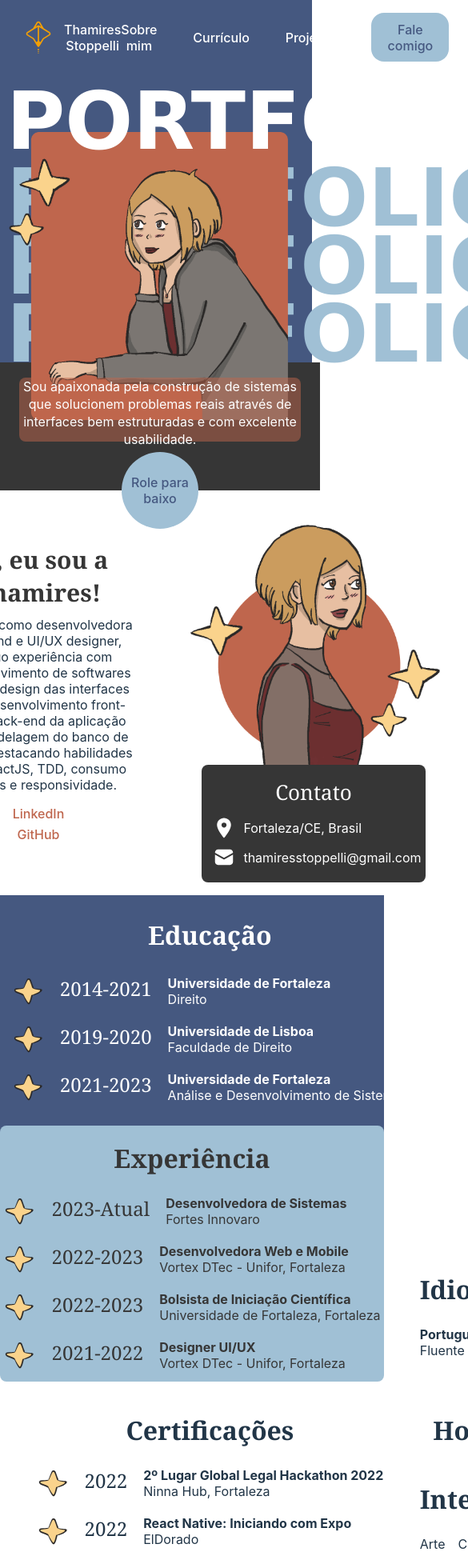
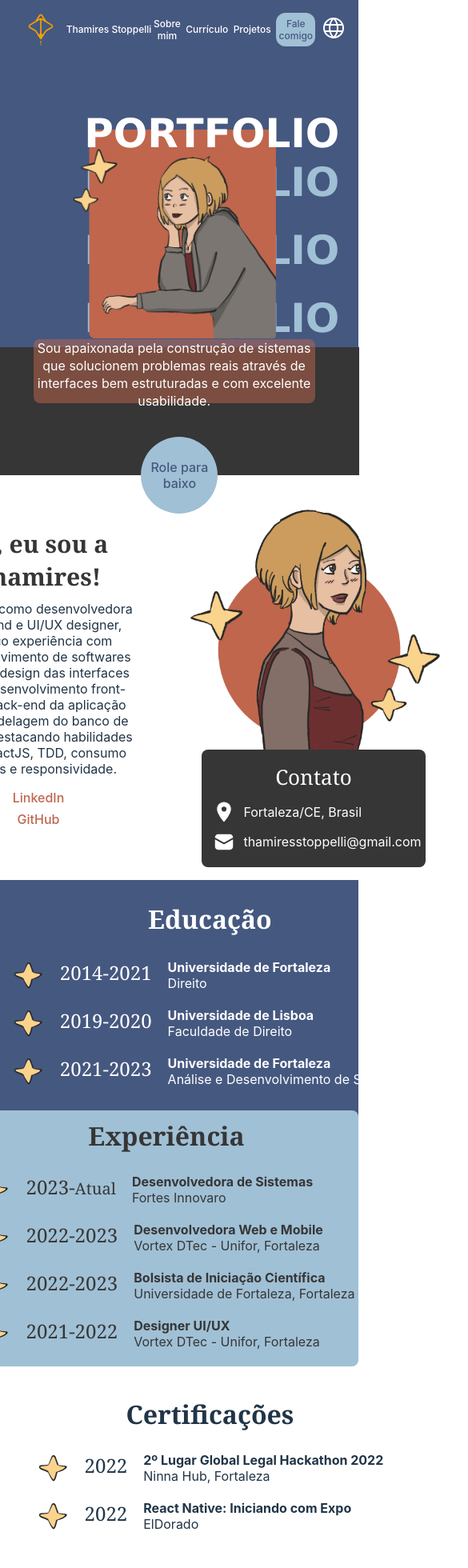
Before and after one commit to ThamiStoppelli/Portfolio, a React (Vite) app: page / in a window 390 px wide. Shown: the top 1960 px of the page at 80% size, 585 px wide, since content can reach past the window. Built offline with nearby package versions, Linux system fonts and the light colour scheme.

Commit message:
Started with responsiveness

```diff
--- a/src/components/Cover.css
+++ b/src/components/Cover.css
@@ -1,6 +1,8 @@
 .cover-container {
     background-color: #455880;
     display: grid;
+    width: 100vw;
+    min-width: 28rem;
     grid-template-columns: repeat(5, 1fr);
     grid-auto-rows: 4rem;
     grid-gap: 0.5rem;
@@ -121,3 +123,67 @@
     /* font-family:Georgia, 'Times New Roman', Times, serif; */
     font-family: Verdana, Geneva, Tahoma, sans-serif;
 }
+
+@media only screen and (max-width:1112px) {
+    .cover-container .image {
+        padding-right: 4rem;
+    }
+    .cover-container .quote {
+        padding-right: 4rem;
+    }
+}
+@media only screen and (max-width:1012px) {
+    .cover-container .image {
+        padding-right: 8rem;
+    }
+    .cover-container .quote {
+        padding-right: 8rem;
+    }
+}
+@media only screen and (max-width: 812px)  {
+    .cover-container .subtitle-portfolio h2 {
+        font-size: 90px;
+    }
+    .cover-container .title-portfolio h1 {
+        margin-top: 1rem;
+        font-size: 90px;
+    }
+}
+@media only screen and (max-width: 712px)  {
+    .cover-container .subtitle-portfolio h2 {
+        font-size: 80px;
+    }
+    .cover-container .title-portfolio h1 {
+        margin-top: 2rem;
+        font-size: 80px;
+    }
+}
+@media only screen and (max-width: 612px)  {
+    .cover-container .subtitle-portfolio h2 {
+        font-size: 70px;
+    }
+    .cover-container .title-portfolio h1 {
+        margin-top: 2rem;
+        font-size: 70px;
+    }
+}
+@media only screen and (max-width: 512px)  {
+    .cover-container .subtitle-portfolio h2 {
+        font-size: 50px;
+    }
+    .cover-container .image img {
+        width: 16em;
+    }
+    .cover-container .title-portfolio h1 {
+        font-size: 50px;
+        margin-top: 4rem;
+    }
+    .cover-container .image {
+        padding-top: 1rem;
+        padding-right: 4rem;
+    }
+    .cover-container .quote {
+        margin-left: 2.6rem;
+        margin-top: -0.6rem;
+    }
+}
--- a/src/components/Footer.css
+++ b/src/components/Footer.css
@@ -1,5 +1,6 @@
 footer {
     background: #DD7456;
+    width: 100vw;
 }
 
 footer .content {
--- a/src/components/Header.css
+++ b/src/components/Header.css
@@ -6,6 +6,7 @@
     align-items: center;
     justify-content: space-between;
     padding: 1rem 2rem 1rem;
+    min-width: 28rem;
 }
 
 .header-container .navigation {
@@ -45,7 +46,8 @@
     flex-direction: row;
     align-items: center;
     justify-content: center;
-    gap: 1rem
+    gap: 1rem;
+    min-width: 10rem;
 }
 
 .header-container .logo img {
@@ -85,6 +87,56 @@
     color: #A0C0D5;
 }
 
+@media only screen and (max-width: 912px)  {
+    .header-container .navigation {
+        gap: 2rem;
+    }
+}
 
+@media only screen and (max-width: 812px)  {
+    .header-container .navigation {
+        gap: 1.2rem;
+    }
+}
 
-/* adicionar hovers */
+@media only screen and (max-width: 712px)  {
+    .header-container .navigation {
+        gap: 0.6rem;
+    }
+    .header-container {
+        font-size: 14px;
+    }
+    .header-container .navigation button {
+        padding: 0.6em 0.6em;
+        border-radius: 12px;
+    }
+    /* virar menu sanduiche*/
+}
+
+@media only screen and (max-width: 612px)  {
+    .header-container .navigation {
+        gap: 0.4rem;
+    }
+    .header-container {
+        font-size: 12px;
+    }
+    .header-container .navigation button {
+        padding: 0.6em 0.4em;
+        border-radius: 12px;
+    }
+    /* menu sanduiche*/
+}
+
+@media only screen and (max-width: 512px)  {
+    .header-container .navigation {
+        gap: 0.4rem;
+    }
+    .header-container {
+        font-size: 12px;
+    }
+    .header-container .navigation button {
+        padding: 0.4em 0.2em;
+        border-radius: 12px;
+    }
+    /* menu sanduiche*/
+}
--- a/src/components/Projects.css
+++ b/src/components/Projects.css
@@ -3,4 +3,5 @@
     color: #fff;
     background-color: #455880;
     padding: 2rem 0rem 12rem;
+    width: 100vw;
 }
--- a/src/components/Resume.css
+++ b/src/components/Resume.css
@@ -108,6 +108,8 @@
     border-radius: 8px;
     margin-bottom: 4rem;
     /* display: grid; */
+    margin-left: -2rem;
+    padding-bottom: 1rem;
 }
 
 /* .bg-experience {
@@ -133,6 +135,13 @@
     justify-content: center;
     gap: 20px;
     margin-bottom: 20px;
+}
+
+.work .work-card .atual {
+    font-size: 20px;
+    font-family:Georgia, 'Times New Roman', Times, serif;
+    font-weight: 500;
+    color: #363636;
 }
 
 .work .work-card .ano {
@@ -212,3 +221,47 @@
     flex-direction: row;
     gap: 1rem;
 }
+
+@media only screen and (max-width: 1221px) {
+    .hobbies-container, .skills-container, .languages-container {
+        align-items: center;
+        justify-content: center;
+        min-width: 14rem;
+        margin-left: 4rem;
+    }
+    .languages-container .list {
+        flex-wrap: wrap;
+        align-items: center;
+        justify-content: center;
+    }
+    .hobbies-container .list {
+        flex-wrap: wrap;
+        align-items: center;
+        justify-content: center;
+    }
+}
+@media only screen and (max-width: 1041px) {
+    .experience-container {
+        margin-left: -6rem;
+    }
+}
+@media only screen and (max-width: 941px) {
+    .experience-container {
+        margin-left: -5rem;
+    }
+}
+@media only screen and (max-width: 741px) {
+    .experience-container {
+        margin-left: -4rem;
+    }
+}
+@media only screen and (max-width: 641px) {
+    .experience-container {
+        margin-left: -2rem;
+    }
+}
+@media only screen and (max-width: 541) {
+    .experience-container {
+        margin-left: 1rem;
+    }
+}
--- a/src/components/Resume.jsx
+++ b/src/components/Resume.jsx
@@ -82,7 +82,7 @@ function Resume() {
         <div className='work'>
           <div className='work-card'>
             <img src={starImg} />
-            <p className='ano'>2023-{current}</p>
+            <p className='ano'>2023-<a className='atual'>{current}</a></p>
             <div className='work-info'>
               <h4>Desenvolvedora de Sistemas</h4>
               <p>Fortes Innovaro</p>
```
